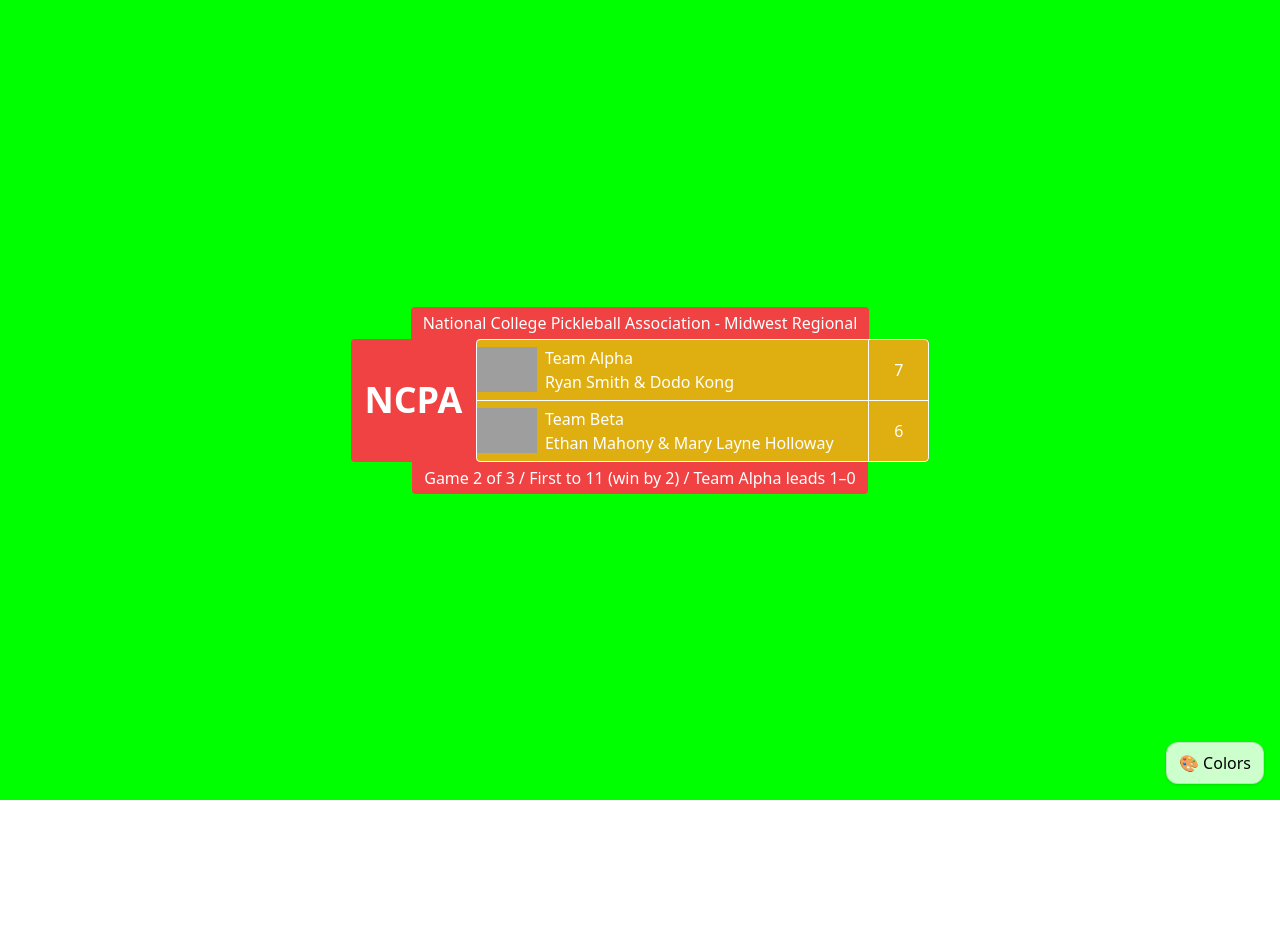
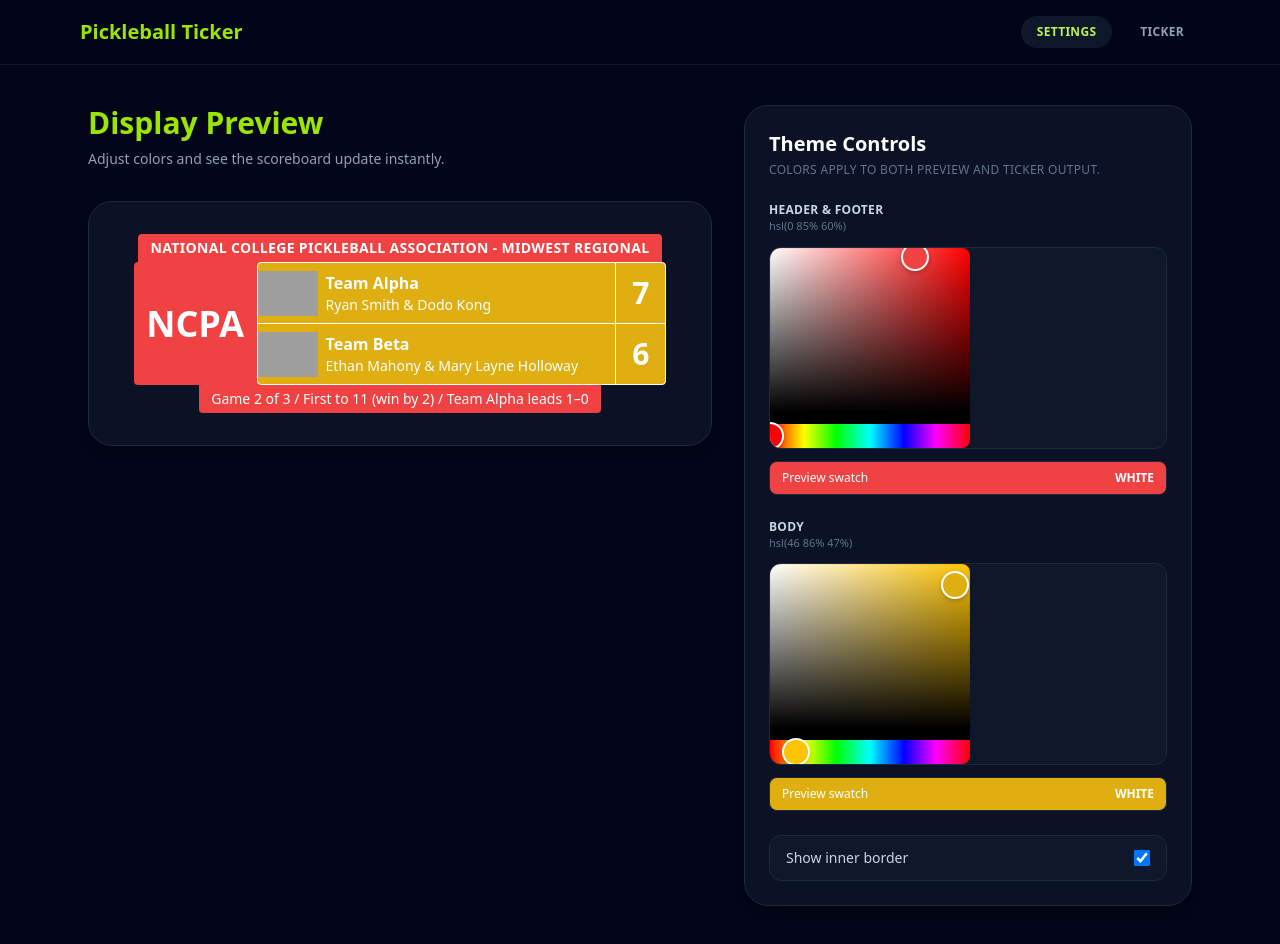
Before and after one commit to brandon-relentnet/ncpa-ticker, a React (Vite) app: page /settings in a window 1280 px wide. Before the commit the page ends 800 px from the top, so only its background shows below. Built offline with nearby package versions, Linux system fonts and the light colour scheme; grey boxes are pictures that could not be loaded.

Commit message:
Updated the program with react router so I can have a settings page and a individual ticker page.

```diff
--- a/package.json
+++ b/package.json
@@ -14,6 +14,7 @@
     "react": "^19.1.1",
     "react-colorful": "^5.6.1",
     "react-dom": "^19.1.1",
+    "react-router-dom": "^7.9.3",
     "tailwindcss": "^4.1.13"
   },
   "devDependencies": {
--- a/src/App.jsx
+++ b/src/App.jsx
@@ -1,151 +1,99 @@
-import { useState } from "react";
-import { HslColorPicker } from "react-colorful";
+import { useEffect, useMemo, useState } from "react";
+import { NavLink, Navigate, Route, Routes } from "react-router-dom";
 import "./App.css";
 import match_info from "./DummyData";
+import SettingsPage from "./pages/Settings";
+import TickerPage from "./pages/Ticker";
+import { DEFAULT_PRIMARY, DEFAULT_SECONDARY } from "./utils/colors";
 
-// Tailwind defaults
-const DEFAULT_RED = { h: 0, s: 85, l: 60 };
-const DEFAULT_YELLOW = { h: 46, s: 86, l: 47 };
+const STORAGE_KEY = "pickleball-ticker-theme";
 
-const hsl = ({ h, s, l }) => `hsl(${h} ${s}% ${l}%)`;
+const loadStoredTheme = () => {
+  if (typeof window === "undefined") return null;
 
-// Utility: HSL → RGB → luminance
-function hslToRgb({ h, s, l }) {
-  s /= 100;
-  l /= 100;
-  const k = (n) => (n + h / 30) % 12;
-  const a = s * Math.min(l, 1 - l);
-  const f = (n) =>
-    l - a * Math.max(-1, Math.min(k(n) - 3, Math.min(9 - k(n), 1)));
-  return [
-    Math.round(255 * f(0)),
-    Math.round(255 * f(8)),
-    Math.round(255 * f(4)),
-  ];
-}
-function luminance(rgb) {
-  const a = rgb.map((v) => {
-    v /= 255;
-    return v <= 0.03928 ? v / 12.92 : Math.pow((v + 0.055) / 1.055, 2.4);
-  });
-  return a[0] * 0.2126 + a[1] * 0.7152 + a[2] * 0.0722;
-}
-function contrastTextColor(color) {
-  const lum = luminance(hslToRgb(color));
-  return lum > 0.5 ? "black" : "white";
-}
+  try {
+    const raw = window.localStorage.getItem(STORAGE_KEY);
+    return raw ? JSON.parse(raw) : null;
+  } catch (error) {
+    console.warn("Failed to read saved ticker theme", error);
+    return null;
+  }
+};
+
+const NAV_LINKS = [
+  { to: "/settings", label: "Settings" },
+  { to: "/ticker", label: "Ticker" },
+];
 
 export default function App() {
-  const [red, setRed] = useState(DEFAULT_RED);
-  const [yellow, setYellow] = useState(DEFAULT_YELLOW);
-  const [open, setOpen] = useState(false);
+  const storedTheme = useMemo(loadStoredTheme, []);
 
-  const [showBorder, setShowBorder] = useState(true);
+  const [primaryColor, setPrimaryColor] = useState(
+    storedTheme?.primaryColor ?? DEFAULT_PRIMARY
+  );
+  const [secondaryColor, setSecondaryColor] = useState(
+    storedTheme?.secondaryColor ?? DEFAULT_SECONDARY
+  );
+  const [showBorder, setShowBorder] = useState(
+    storedTheme?.showBorder ?? true
+  );
 
-  const redText = contrastTextColor(red);
-  const yellowText = contrastTextColor(yellow);
+  useEffect(() => {
+    if (typeof window === "undefined") return;
+
+    try {
+      window.localStorage.setItem(
+        STORAGE_KEY,
+        JSON.stringify({ primaryColor, secondaryColor, showBorder })
+      );
+    } catch (error) {
+      console.warn("Failed to persist ticker theme", error);
+    }
+  }, [primaryColor, secondaryColor, showBorder]);
 
   return (
-    <div className="min-h-screen w-full flex items-center justify-center bg-[#00ff00] relative">
-      {/* === TICKER === */}
-      <div className="flex flex-col justify-between items-center">
-        <div
-          className="px-3 py-1 w-fit rounded-t"
-          style={{ backgroundColor: hsl(red), color: redText }}
-        >
-          National College Pickleball Association - {match_info.tournament_name}
+    <div className="min-h-screen bg-slate-950 text-slate-100">
+      <header className="border-b border-slate-900 bg-slate-950/90 backdrop-blur">
+        <div className="mx-auto flex max-w-6xl items-center justify-between p-4">
+          <NavLink to="/settings" className="text-xl font-semibold text-lime-400">
+            Pickleball Ticker
+          </NavLink>
+          <nav className="flex gap-3 text-xs font-semibold uppercase tracking-wide">
+            {NAV_LINKS.map((link) => (
+              <NavLink
+                key={link.to}
+                to={link.to}
+                className={({ isActive }) =>
+                  `rounded-full px-4 py-2 transition-colors hover:text-lime-300 ${
+                    isActive ? "bg-slate-900 text-lime-300" : "text-slate-400"
+                  }`
+                }
+              >
+                {link.label}
+              </NavLink>
+            ))}
+          </nav>
         </div>
+      </header>
 
-        <div
-          className="flex rounded overflow-hidden"
-          style={{ backgroundColor: hsl(red), color: redText }}
-        >
-          <div className="font-bold text-4xl flex justify-center items-center w-40">
-            NCPA
-          </div>
-
-          <div
-            className={`flex flex-col w-full rounded ${
-              showBorder ? "border" : ""
-            }`}
-            style={{ backgroundColor: hsl(yellow), color: yellowText }}
-          >
-            {/* Team 1 */}
-            <div className="flex border-b">
-              <div className="w-15 aspect-square flex justify-center items-center">
-                <img src={match_info.active_game.t1_logo} alt="T1 Logo" />
-              </div>
-              <div className="flex flex-col pl-2 justify-center flex-grow">
-                <div>{match_info.active_game.t1_name}</div>
-                <div className="flex truncate">
-                  {match_info.active_game.t1_players.join(" & ")}
-                </div>
-              </div>
-              <div className="w-15 border-l aspect-square flex justify-center items-center">
-                {match_info.active_game.t1_score}
-              </div>
-            </div>
-
-            {/* Team 2 */}
-            <div className="flex">
-              <div className="w-15 aspect-square flex justify-center items-center">
-                <img src={match_info.active_game.t2_logo} alt="T2 Logo" />
-              </div>
-              <div className="flex flex-col pl-2 justify-center flex-grow ">
-                <div>{match_info.active_game.t2_name}</div>
-                <div className="flex truncate">
-                  {match_info.active_game.t2_players.join(" & ")}
-                </div>
-              </div>
-              <div className="w-15 aspect-square border-l flex justify-center items-center">
-                {match_info.active_game.t2_score}
-              </div>
-            </div>
-          </div>
-        </div>
-
-        <div
-          className="px-3 py-1 w-fit rounded-b"
-          style={{ backgroundColor: hsl(red), color: redText }}
-        >
-          Game {match_info.game_index} of {match_info.best_of} /{" "}
-          {match_info.rules} / {match_info.winning}
-        </div>
-      </div>
-
-      {/* === Floating Controls === */}
-      <div className="fixed bottom-4 right-4 z-50 space-y-2">
-        <button
-          onClick={() => setOpen((v) => !v)}
-          className="px-3 py-2 rounded-xl border border-black/10 bg-white/80 backdrop-blur shadow hover:bg-white"
-        >
-          🎨 Colors
-        </button>
-
-        {open && (
-          <div className="p-3 rounded-2xl border border-black/10 bg-white/90 backdrop-blur shadow-xl w-[280px] space-y-4">
-            <div>
-              <div className="text-xs font-medium mb-2">Red Sections</div>
-              <HslColorPicker color={red} onChange={setRed} />
-            </div>
-
-            <div>
-              <div className="text-xs font-medium mb-2">Yellow Sections</div>
-              <HslColorPicker color={yellow} onChange={setYellow} />
-            </div>
-
-            <div className="flex items-center gap-2 text-xs">
-              <input
-                type="checkbox"
-                id="toggleBorder"
-                checked={showBorder}
-                onChange={(e) => setShowBorder(e.target.checked)}
-              />
-              <label htmlFor="toggleBorder">Show border</label>
-            </div>
-          </div>
-        )}
-      </div>
+      <Routes>
+        <Route
+          path="/settings"
+          element={
+            <SettingsPage
+              matchInfo={match_info}
+              primaryColor={primaryColor}
+              secondaryColor={secondaryColor}
+              setPrimaryColor={setPrimaryColor}
+              setSecondaryColor={setSecondaryColor}
+              showBorder={showBorder}
+              setShowBorder={setShowBorder}
+            />
+          }
+        />
+        <Route path="/ticker" element={<TickerPage />} />
+        <Route path="*" element={<Navigate to="/settings" replace />} />
+      </Routes>
     </div>
   );
 }
--- /dev/null
+++ b/src/components/Scoreboard.jsx
@@ -0,0 +1,83 @@
+import { contrastTextColor, hsl } from "../utils/colors";
+
+export default function Scoreboard({
+  matchInfo,
+  primaryColor,
+  secondaryColor,
+  showBorder,
+  className = "",
+}) {
+  const headerTextColor = contrastTextColor(primaryColor);
+  const bodyTextColor = contrastTextColor(secondaryColor);
+
+  return (
+    <div
+      className={`flex flex-col items-center justify-between ${className}`.trim()}
+    >
+      <div
+        className="w-fit rounded-t px-3 py-1 text-center text-sm font-semibold uppercase tracking-wide"
+        style={{ backgroundColor: hsl(primaryColor), color: headerTextColor }}
+      >
+        National College Pickleball Association - {matchInfo.tournament_name}
+      </div>
+
+      <div
+        className="flex overflow-hidden rounded"
+        style={{ backgroundColor: hsl(primaryColor), color: headerTextColor }}
+      >
+        <div className="flex w-40 items-center justify-center text-4xl font-bold">
+          NCPA
+        </div>
+
+        <div
+          className={`flex w-full flex-col rounded ${
+            showBorder ? "border" : ""
+          }`}
+          style={{ backgroundColor: hsl(secondaryColor), color: bodyTextColor }}
+        >
+          <div className="flex border-b">
+            <div className="flex size-15 items-center justify-center">
+              <img src={matchInfo.active_game.t1_logo} alt="t1_logo" />
+            </div>
+            <div className="flex flex-1 flex-col justify-center pl-2">
+              <div className="font-semibold">
+                {matchInfo.active_game.t1_name}
+              </div>
+              <div className="flex truncate text-sm">
+                {matchInfo.active_game.t1_players.join(" & ")}
+              </div>
+            </div>
+            <div className="flex aspect-square items-center justify-center border-l px-4 text-3xl font-bold">
+              {matchInfo.active_game.t1_score}
+            </div>
+          </div>
+
+          <div className="flex">
+            <div className="flex size-15 items-center justify-center">
+              <img src={matchInfo.active_game.t2_logo} alt="t2_logo" />
+            </div>
+            <div className="flex flex-1 flex-col justify-center pl-2">
+              <div className="font-semibold">
+                {matchInfo.active_game.t2_name}
+              </div>
+              <div className="flex truncate text-sm">
+                {matchInfo.active_game.t2_players.join(" & ")}
+              </div>
+            </div>
+            <div className="flex aspect-square items-center justify-center border-l px-4 text-3xl font-bold">
+              {matchInfo.active_game.t2_score}
+            </div>
+          </div>
+        </div>
+      </div>
+
+      <div
+        className="w-fit rounded-b px-3 py-1 text-center text-sm font-medium"
+        style={{ backgroundColor: hsl(primaryColor), color: headerTextColor }}
+      >
+        Game {matchInfo.game_index} of {matchInfo.best_of} / {matchInfo.rules} /{" "}
+        {matchInfo.winning}
+      </div>
+    </div>
+  );
+}
--- a/src/main.jsx
+++ b/src/main.jsx
@@ -1,9 +1,12 @@
 import { StrictMode } from "react";
 import { createRoot } from "react-dom/client";
+import { BrowserRouter } from "react-router-dom";
 import App from "./App.jsx";
 
 createRoot(document.getElementById("root")).render(
   <StrictMode>
-    <App />
+    <BrowserRouter>
+      <App />
+    </BrowserRouter>
   </StrictMode>
 );
--- /dev/null
+++ b/src/pages/Settings.jsx
@@ -0,0 +1,90 @@
+import { HslColorPicker } from "react-colorful";
+import Scoreboard from "../components/Scoreboard";
+import { contrastTextColor, hsl } from "../utils/colors";
+
+function ColorControl({ label, color, onChange }) {
+  const textColor = contrastTextColor(color);
+
+  return (
+    <section className="space-y-3">
+      <header>
+        <h3 className="text-xs font-semibold uppercase tracking-wide text-slate-300">
+          {label}
+        </h3>
+        <p className="text-[11px] text-slate-500">{hsl(color)}</p>
+      </header>
+      <div className="overflow-hidden rounded-xl border border-slate-800 bg-slate-900">
+        <HslColorPicker color={color} onChange={onChange} />
+      </div>
+      <div
+        className="flex items-center justify-between rounded-lg border border-slate-800 px-3 py-2 text-xs"
+        style={{ backgroundColor: hsl(color), color: textColor }}
+      >
+        <span>Preview swatch</span>
+        <span className="font-semibold">{textColor.toUpperCase()}</span>
+      </div>
+    </section>
+  );
+}
+
+export default function SettingsPage({
+  matchInfo,
+  primaryColor,
+  secondaryColor,
+  setPrimaryColor,
+  setSecondaryColor,
+  showBorder,
+  setShowBorder,
+}) {
+  return (
+    <div className="min-h-[calc(100vh-64px)] bg-slate-950 py-10 text-slate-100">
+      <div className="mx-auto flex max-w-6xl flex-col gap-8 px-6 lg:flex-row">
+        <div className="flex-1">
+          <h1 className="text-3xl font-semibold text-lime-400">Display Preview</h1>
+          <p className="mt-2 text-sm text-slate-400">
+            Adjust colors and see the scoreboard update instantly.
+          </p>
+          <div className="mt-8 rounded-3xl border border-slate-800 bg-slate-900/70 p-8 shadow-lg">
+            <Scoreboard
+              matchInfo={matchInfo}
+              primaryColor={primaryColor}
+              secondaryColor={secondaryColor}
+              showBorder={showBorder}
+            />
+          </div>
+        </div>
+
+        <aside className="w-full max-w-md rounded-3xl border border-slate-800 bg-slate-900/70 p-6 shadow-lg">
+          <h2 className="text-xl font-semibold text-white">Theme Controls</h2>
+          <p className="mb-6 mt-1 text-xs uppercase tracking-wide text-slate-500">
+            Colors apply to both preview and ticker output.
+          </p>
+
+          <div className="space-y-6">
+            <ColorControl
+              label="Header & Footer"
+              color={primaryColor}
+              onChange={setPrimaryColor}
+            />
+
+            <ColorControl
+              label="Body"
+              color={secondaryColor}
+              onChange={setSecondaryColor}
+            />
+
+            <label className="flex items-center justify-between rounded-xl border border-slate-800 bg-slate-900 px-4 py-3 text-sm">
+              <span className="font-medium text-slate-300">Show inner border</span>
+              <input
+                type="checkbox"
+                className="h-4 w-4"
+                checked={showBorder}
+                onChange={(event) => setShowBorder(event.target.checked)}
+              />
+            </label>
+          </div>
+        </aside>
+      </div>
+    </div>
+  );
+}
--- /dev/null
+++ b/src/pages/Ticker.jsx
@@ -0,0 +1,8 @@
+export default function TickerPage() {
+  return (
+    <div
+      className="min-h-screen bg-[#00ff00]"
+      aria-label="Ticker output"
+    />
+  );
+}
--- /dev/null
+++ b/src/utils/colors.js
@@ -0,0 +1,39 @@
+export const DEFAULT_PRIMARY = { h: 0, s: 85, l: 60 };
+export const DEFAULT_SECONDARY = { h: 46, s: 86, l: 47 };
+
+export const hsl = ({ h, s, l }) => `hsl(${h} ${s}% ${l}%)`;
+
+const clamp = (value, min, max) => Math.min(Math.max(value, min), max);
+
+export function hslToRgb({ h, s, l }) {
+  const hue = clamp(h, 0, 360);
+  const saturation = clamp(s, 0, 100) / 100;
+  const lightness = clamp(l, 0, 100) / 100;
+
+  const k = (n) => (n + hue / 30) % 12;
+  const a = saturation * Math.min(lightness, 1 - lightness);
+  const f = (n) =>
+    lightness - a * Math.max(-1, Math.min(k(n) - 3, Math.min(9 - k(n), 1)));
+
+  return [
+    Math.round(255 * f(0)),
+    Math.round(255 * f(8)),
+    Math.round(255 * f(4)),
+  ];
+}
+
+export function luminance(rgb) {
+  const [r, g, b] = rgb.map((value) => {
+    const channel = value / 255;
+    return channel <= 0.03928
+      ? channel / 12.92
+      : Math.pow((channel + 0.055) / 1.055, 2.4);
+  });
+
+  return r * 0.2126 + g * 0.7152 + b * 0.0722;
+}
+
+export function contrastTextColor(color) {
+  const lum = luminance(hslToRgb(color));
+  return lum > 0.5 ? "black" : "white";
+}
```
Also changed, not shown: 1 other file (tests, documents, lock files or other folders).
